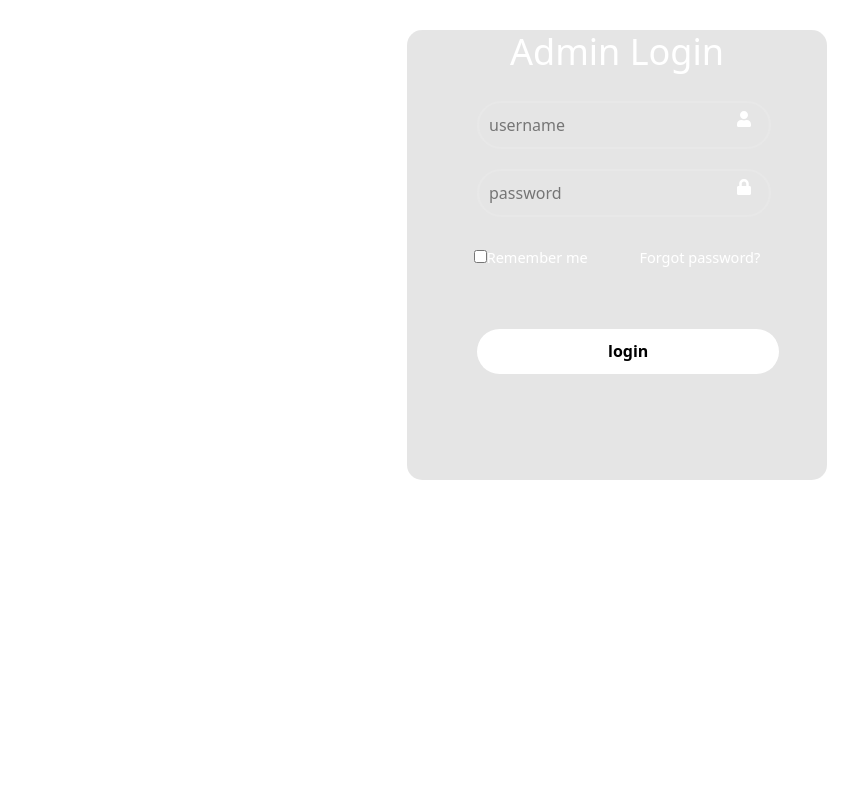
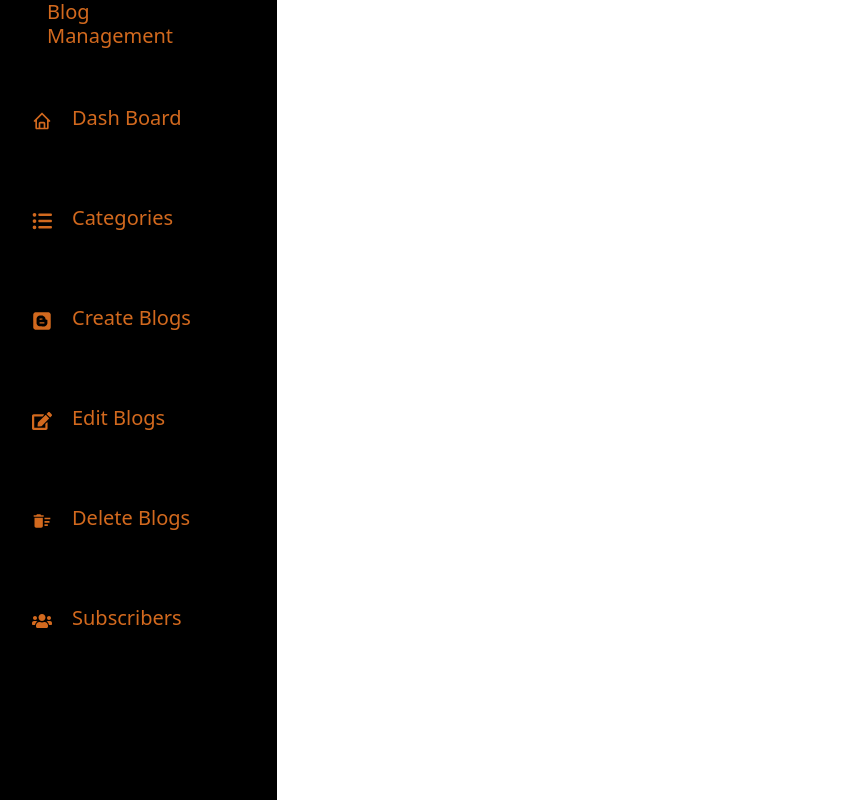
Before and after one commit to Ardrasajan/blog-management, a React (Create React App) app: page /admindashboard in a window 1280 px wide. Shown: the whole page, without its empty margins (23-881 px from the left). Built offline with nearby package versions, Linux system fonts and the light colour scheme.

Commit message:
admin dashbard sidebarcomponent completed

```diff
--- a/src/App.js
+++ b/src/App.js
@@ -6,6 +6,8 @@ import {BrowserRouter,Route,Routes} from 'react-router-dom'
 import "bootstrap/dist/css/bootstrap.min.css"
 import "bootstrap/dist/js/bootstrap.bundle.min.js"
 import AdminLogin from './Components/Admin/AdminLogin.js';
+import UserLogin from './Components/User/UserLogin.js';
+import AdminDashboard from './Components/Admin/AdminDashboard.js';
 
 
 function App() {
@@ -13,13 +15,15 @@ function App() {
     <BrowserRouter>
       <Routes>
 
-        <Route path="/Homepage" element={<Homepage/>}/>
+        {/* <Route path="/Homepage" element={<Homepage/>}/> */}
 
-        {/* <Route path='/adminlogin' Component={<AdminLogin/>}/> */}
-
+        {/* <Route path="/adminlogin" Component={<AdminLogin/>}/> */}
+        {/* <Route path="/admindashboard" Component={<AdminDashboard/>}/> */}
 
       </Routes>
-      <AdminLogin/>
+       {/* <AdminLogin/>  */}
+      {/* <UserLogin/> */}
+      <AdminDashboard/>
     </BrowserRouter>
 
   );
--- /dev/null
+++ b/src/Assets/Style/AdminDashboard.css
@@ -0,0 +1,45 @@
+.Admin_sidebar_component{
+    height: 100vh;
+    width: 300px;
+    background-color:black;
+}
+.Admin_sidebar_component h5{
+text-align: left;
+margin-left: 70px;
+color: chocolate;
+
+}
+.Admin_sidebar_list{
+    width: 200px;
+    height: 600px;
+    margin: auto;
+    margin-top: 50px;
+    background-color:black;
+
+    text-align: left;
+    display: flex;
+    flex-direction: column;
+    gap: 15px;
+    font-size:20px;
+
+
+}
+.Admin_sidebar_list .item{
+    color: chocolate;
+    text-decoration: none;
+    display: flex;
+    gap: 20px;
+    border-radius: 8px;
+    padding:5px;
+    font-weight: 500;
+    transition: 0.2s ease-in-out;
+
+
+}
+.Admin_sidebar_list .item:hover{
+    background-color: chocolate;
+    color: black;
+}
+.Admin_sidebar_list .icons{
+    margin-top: 8px;
+}
--- a/src/Assets/Style/AdminLogin.css
+++ b/src/Assets/Style/AdminLogin.css
@@ -1,8 +1,11 @@
-Admin_login_component{
+.Admin_login_component{
     width: 100%;
     height: 100vh;
-    /* background-color: aquamarine; */
-    background-image: url("https://plus.unsplash.com/premium_photo-1673306778968-5aab577a7365?q=80&w=2070&auto=format&fit=crop&ixlib=rb-4.0.3&ixid=M3wxMjA3fDB8MHxwaG90by1wYWdlfHx8fGVufDB8fHx8fA%3D%3D");
+    /* background-color: rgb(207, 141, 141); */
+
+    background-repeat: no-repeat;
+    background-size: cover;
+    background-image: url("../Images/wallpaper.jpeg");
     display: flex;
     align-items: center;
 }
@@ -12,7 +15,7 @@ Admin_login_component{
     width: 420px;
     height: 450px;
     margin:auto ;
-    background-color: rgba(0, 0, 0, 0.1);
+    background-color: rgba(245, 6, 6, 0.1);
     backdrop-filter: blur(5px);
     border-radius: 15px;
     color: white;
--- /dev/null
+++ b/src/Assets/Style/UserLogin.css
@@ -0,0 +1,128 @@
+.user_login_component{
+    width: 100%;
+      height: 100vh;
+      /* background-color: brown; */
+      background-image: url("");
+      display:flex;
+      align-items:center;
+
+
+  }
+
+
+  .user_login_container{
+      position: relative;
+
+
+
+      width: 420px;
+      height: 450px;
+      margin: auto;
+      /* background-color: rgba(137, 139, 244, .2); */
+      box-shadow: 0 4px 15px rgba(0, 0, 0, 0.2);
+
+      backdrop-filter: blur(5px);
+      border-radius: 10px;
+      color: white;
+  }
+  .user_login_container .User_login_form{
+      width: 100%;
+      padding: 40px;
+  }
+  form h1{
+      font-size: 36px;
+      text-align: center;
+  }
+  form .User_login_input{
+      position: relative;
+      width: 100%;
+      height: 50px;
+      margin-top: 30px;}
+
+  .User_login_input input{
+      width: 100%;
+      height: 100%;
+      background: transparent;
+      border: none;
+      outline: none;
+      border: 2px solid rgb(255, 255,255,.1);
+      border-radius: 40px;
+       font-size: 16px;
+       color: white;
+       padding: 20px 45px 20px 20px;
+
+  }
+  .User_login_input input::placeholder{
+      color: white;
+  }
+  .user_login_input .user_login_icon{
+      position: absolute;
+      right: 20px;
+      top:50px;
+      translate: 0 -50px;
+      font-size: 16px;
+
+  }
+  form .user_login_remember{
+      display: flex;
+      justify-content: space-between;
+      font-size: 14.5px;
+      margin: -15px 0 15px;
+
+  }
+  .user_login_remember label input{
+      accent-color: white;
+      margin-top: 30px;
+      margin-right:4px ;
+  }
+  .user_login_remember a{
+      margin-top: 25px;
+      color: white;
+      text-decoration: none;
+
+  }
+  .user_login_remember a:hover{
+      text-decoration: underline;
+  }
+  form button{
+      margin-top:10px ;
+      width: 100%;
+      height: 45px;
+      background: white;
+      border: none;
+      outline: none;
+      border-radius: 40px;
+      box-shadow: 0 0 10px rgba(0,0,0, .1);
+      cursor: pointer;
+      font-size: 16px;
+      color: black;
+      font-weight: 700;
+
+  }
+  form user_login_register{
+      font-size: 14.5px;
+      text-align: center;
+      margin: 20px 0 15px;
+  }
+  .user_login_register p a{
+      margin-top: 30px;
+      color: white;
+      text-decoration: none;
+      font-weight: 600;
+  }
+  .user_login_register p a:hover{
+      text-decoration: underline;
+
+
+  }
+  .user_login_register p{
+      margin-top: 20px;
+      text-align: center;
+  }
+  .User_login_input .user_login_icon{
+      position: absolute;
+      right: 20px;
+      top: 25px;
+      translate:0 -50%;
+      font-size: 16px;
+  }
--- /dev/null
+++ b/src/Components/Admin/AdminDashboard.js
@@ -0,0 +1,31 @@
+import React from 'react'
+import "../../Assets/Style/AdminDashboard.css"
+import { BiHome } from "react-icons/bi";
+import { FaListUl } from "react-icons/fa6"
+import { FaBlogger,FaEdit,FaUsers  } from "react-icons/fa"
+import { MdDeleteSweep } from "react-icons/md"
+
+function AdminDashboard() {
+  return (
+    <div className='Admin_sidebar_component'>
+        <div className='Admin_sidebar_container'>
+            <h5>Blog<br></br> Management</h5>
+<div className='Admin_sidebar_list '>
+<a href="#" className="item">
+  <BiHome className='icons'/>
+    Dash Board
+  </a><br></br>
+  <a href="#" className="item"><FaListUl className='icons'/>Categories</a><br></br>
+  <a href="#" className="item"><FaBlogger className='icons'/>Create Blogs</a><br></br>
+  <a href="#" className="item"><FaEdit className='icons'/>Edit Blogs</a><br></br>
+  <a href="#" className="item"><MdDeleteSweep className='icons'/>Delete Blogs</a><br></br>
+  <a href="#" className="item"><FaUsers className='icons'/>Subscribers</a><br></br>
+
+
+</div>
+        </div>
+    </div>
+  )
+}
+
+export default AdminDashboard
--- a/src/Components/User/UserLogin.js
+++ b/src/Components/User/UserLogin.js
@@ -1,8 +1,41 @@
 import React from 'react'
+import "../../Assets/Style/UserLogin.css"
+import { FaUser } from "react-icons/fa";
+import { FaLock } from "react-icons/fa";
 
 function UserLogin() {
   return (
-    <div>UserLogin</div>
+    <div className='user_login_component' >
+      <div className='user_login_container' >
+      <div className='User_login_form'>
+        <form>
+          <h1>User Login</h1>
+          <div className='User_login_input'>
+            <input type='text' placeholder='username' required />
+            <FaUser className='user_login_icon' />
+          </div>
+          <div className='User_login_input'>
+            <input type='password' placeholder='password' required />
+            <FaLock className='user_login_icon' />
+          </div>
+          <div className='user_login_remember'>
+            <label><input type='checkbox' /> Remember me</label>
+            <a href='#'>Forgot password?</a>
+          </div>
+          <button type='submit'>Login</button>
+          <div className='user_login_register'>
+            <p>
+              Don't have an account?
+              <a href='#'>Register</a>
+            </p>
+
+          </div>
+        </form>
+
+
+      </div>
+    </div>
+    </div>
   )
 }
 
```
Also changed, not shown: src/Assets/Images/wallpaper.jpeg (added).
